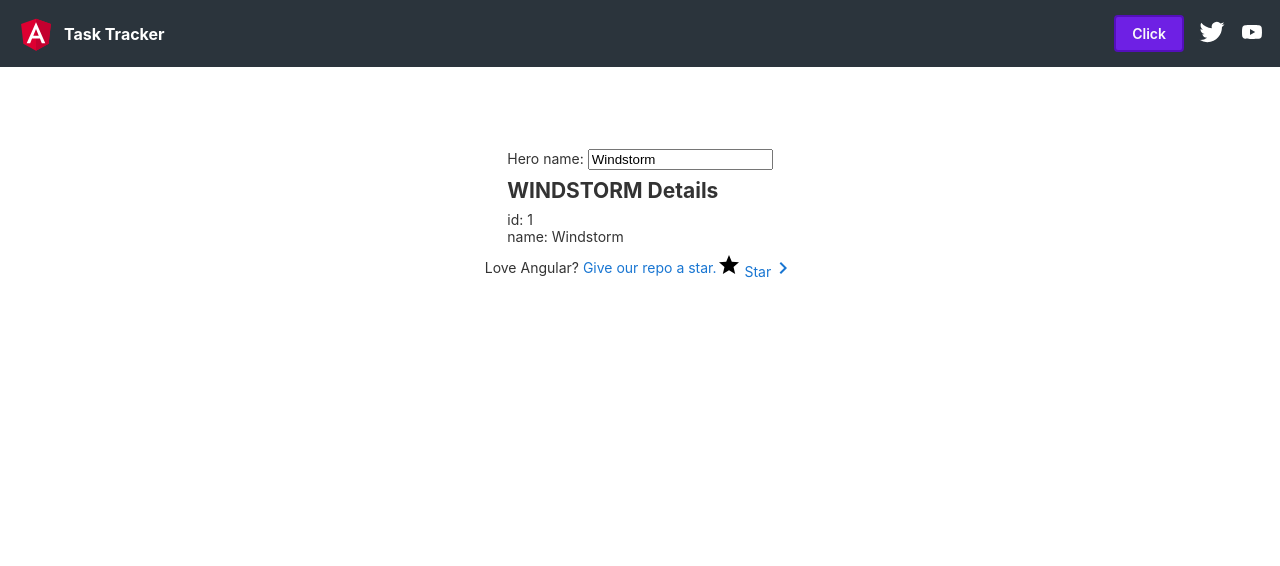
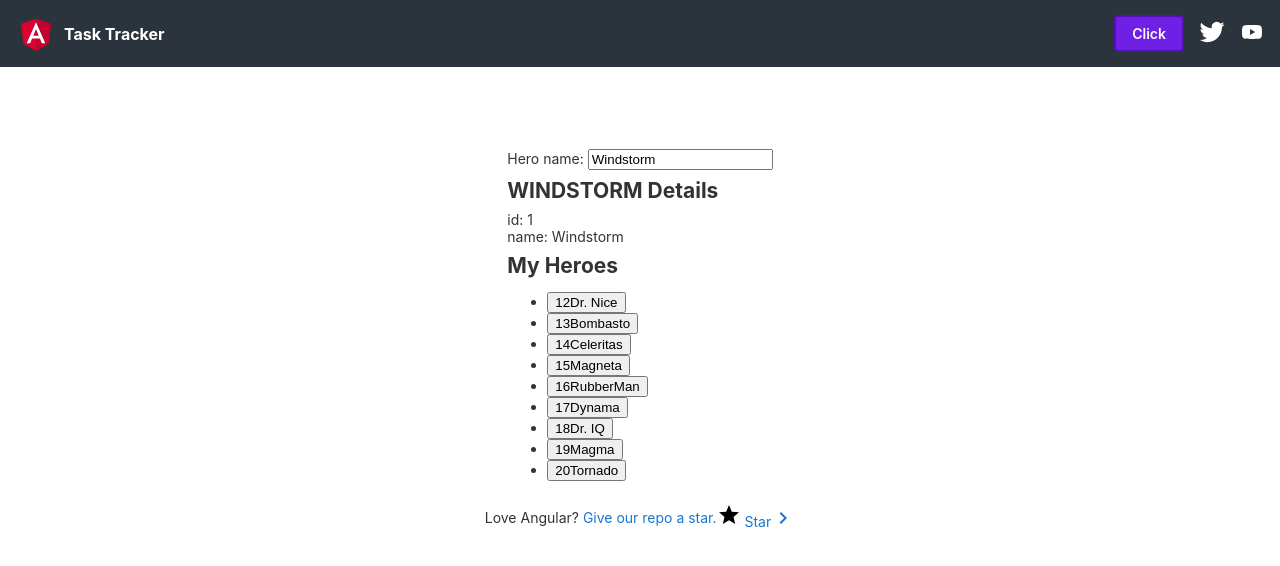
Before and after one commit to myronschippers/ang-strech, an Angular app: page / in a window 1280 px wide. Shown: the top 566 px of the page. Built offline with nearby package versions, Linux system fonts and the light colour scheme.

Commit message:
rendering the mock list of heroes in the heroes component

```diff
--- a/src/app/components/heroes/heroes.component.html
+++ b/src/app/components/heroes/heroes.component.html
@@ -6,3 +6,13 @@
 <h2>{{ hero.name | uppercase }} Details</h2>
 <div><span>id: </span>{{ hero.id }}</div>
 <div><span>name: </span>{{ hero.name }}</div>
+
+<h2>My Heroes</h2>
+<ul class="heroes">
+  <li *ngFor="let indvHero of heroes">
+    <button type="button">
+      <span class="badge">{{ indvHero.id }}</span>
+      <span class="name">{{ indvHero.name }}</span>
+    </button>
+  </li>
+</ul>
--- a/src/app/components/heroes/heroes.component.ts
+++ b/src/app/components/heroes/heroes.component.ts
@@ -1,4 +1,5 @@
 import { Component } from '@angular/core';
+import { HEROES } from '../../constants';
 import { Hero } from '../../types';
 
 @Component({
@@ -11,4 +12,6 @@ export class HeroesComponent {
     id: 1,
     name: 'Windstorm',
   };
+
+  heroes: Hero[] = HEROES;
 }
```
